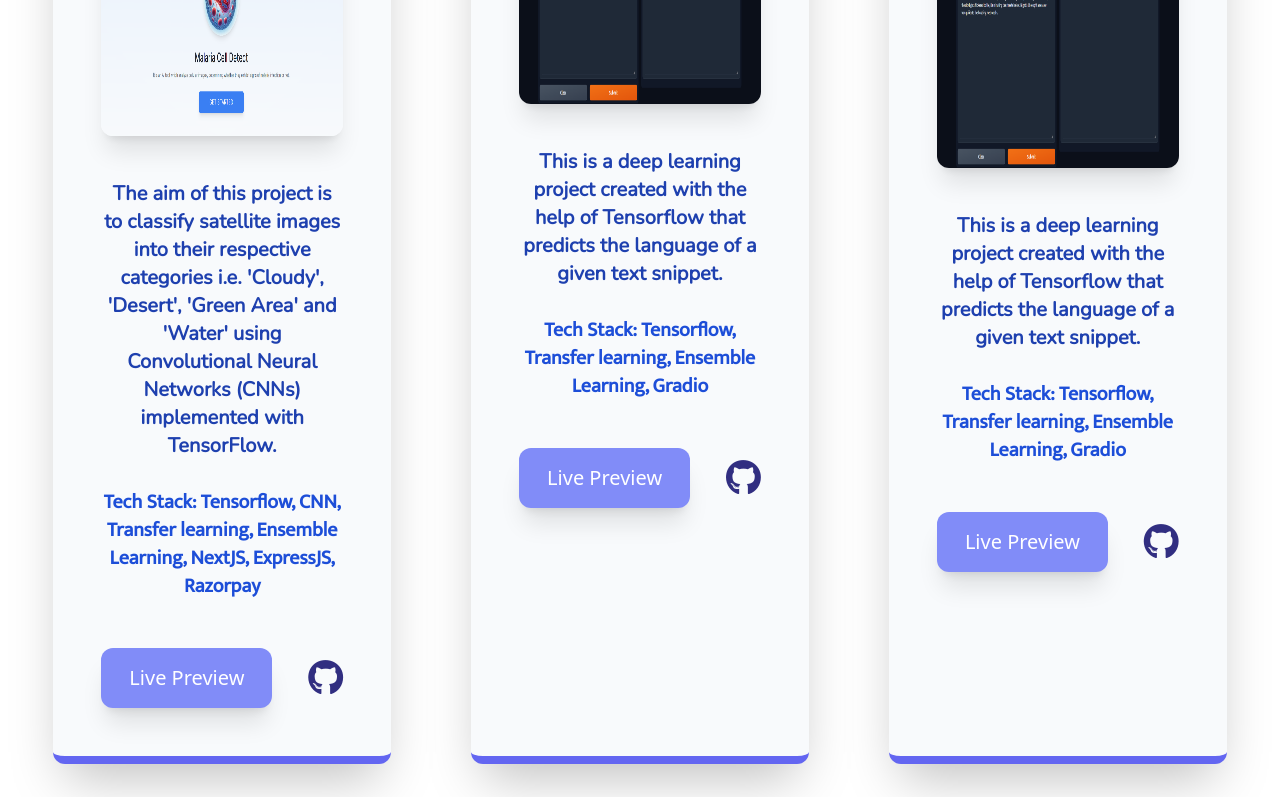
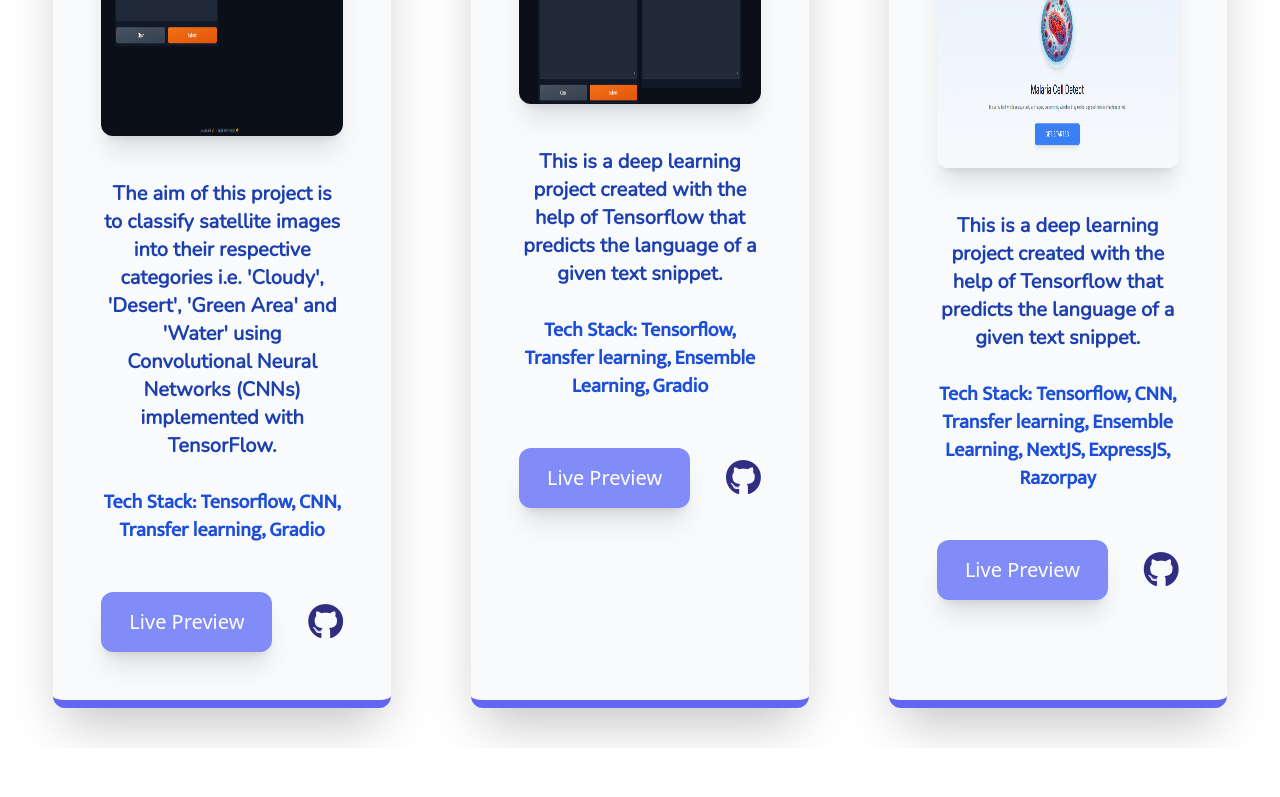
Before and after one commit to somenath203/My-Portfolio-Project, a React (Create React App) app: page /ml-projects in a window 1280 px wide. Shown: the part 8140-8937 px from the top of the page. After the commit the page ends 8888 px from the top, so only its background shows below. Built offline with nearby package versions, Linux system fonts and the light colour scheme; a web font is replaced by a local one.

Commit message:
commited

```diff
--- a/src/pages/AllMlProjects.js
+++ b/src/pages/AllMlProjects.js
@@ -281,10 +281,10 @@ const AllMlProjects = () => {
             id: 22,
             projectName: 'Satellite Image Classifier',
             projectDescription: "The aim of this project is to classify satellite images into their respective categories i.e. 'Cloudy', 'Desert', 'Green Area' and 'Water' using Convolutional Neural Networks (CNNs) implemented with TensorFlow.",
-            projectPic: MalariaImgCellClassifyProjImg,
+            projectPic: SatelliteImageClassificationProjImg,
             heightOfImg: 'h-60',
             widthOfImg: 'w-screen',
-            techStack: 'Tensorflow, CNN, Transfer learning, Ensemble Learning, NextJS, ExpressJS, Razorpay',
+            techStack: 'Tensorflow, CNN, Transfer learning, Gradio',
             projectLivePreviewLink: 'https://huggingface.co/spaces/som11/satellite_image_classification',
             projectGithubLink: 'https://github.com/somenath203/satellite-image-classification-using-tensorflow'
         },
@@ -303,10 +303,10 @@ const AllMlProjects = () => {
             id: 24,
             projectName: 'Malaria Image Cell Classification using TensorFlow',
             projectDescription: "This is a deep learning project created with the help of Tensorflow that predicts the language of a given text snippet.",
-            projectPic: LanguageIdentifierProjImg,
+            projectPic: MalariaImgCellClassifyProjImg,
             heightOfImg: 'h-60',
             widthOfImg: 'w-screen',
-            techStack: 'Tensorflow, Transfer learning, Ensemble Learning, Gradio',
+            techStack: 'Tensorflow, CNN, Transfer learning, Ensemble Learning, NextJS, ExpressJS, Razorpay',
             projectLivePreviewLink: 'https://malaria-cell-classifier.vercel.app/',
             projectGithubLink: 'https://github.com/somenath203/malaria-cell-image-classification'
         },
```
